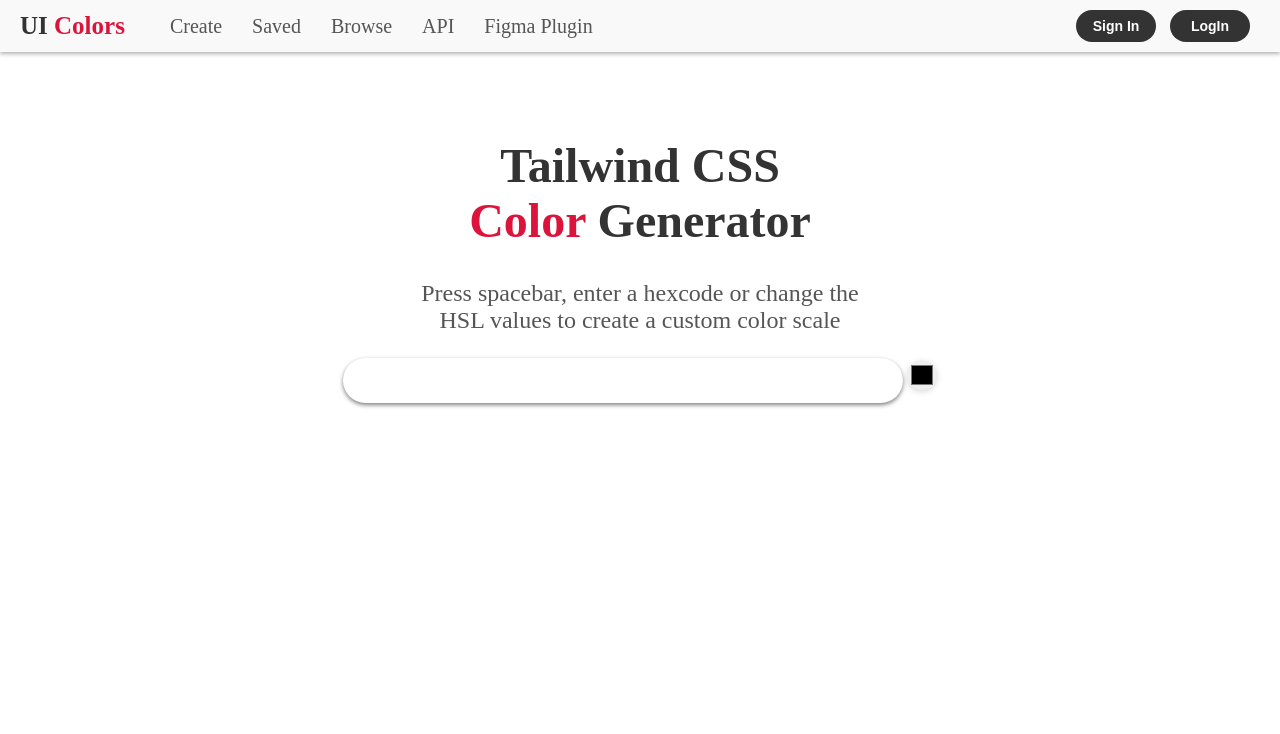
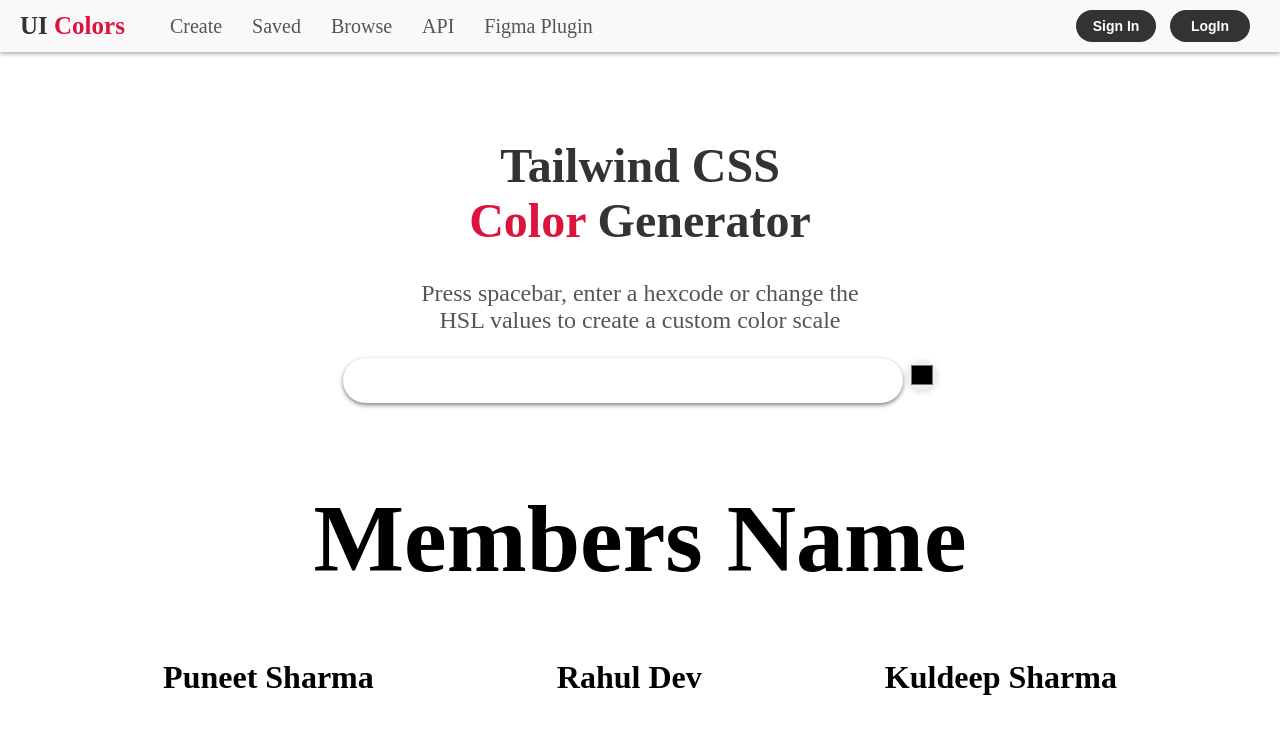
Before and after one commit to puneet2628/color-picker, a plain HTML site: page index.html in a window 1280 px wide. Drawn offline with Linux system fonts and the light colour scheme.

Commit message:
Add team members section with styling in index.html and index.css

```diff
--- a/css/index.css
+++ b/css/index.css
@@ -103,3 +103,18 @@ span{
     border: 1px
 
 }
+
+/* member section css */
+.team-members{
+    text-align: center;
+    margin-top: 5rem;
+    font-size: 3rem;
+    font-weight: bold;
+}
+.members-ul{
+    display: flex;
+    justify-content: space-evenly;
+    gap: 20px;
+    font-size: 2rem;
+    font-weight: bold;
+}
--- a/index.html
+++ b/index.html
@@ -47,5 +47,19 @@
 
         </div>
     </center>
+
+
+    <!-- team members -->
+     <div class="team-members">
+        <h1 class="member-heading">Members Name</h1>
+       <div class="member-name">
+        <ul class="members-ul">
+            <li class="member-list">Puneet Sharma</li>
+            <li class="member-list">Rahul Dev</li>
+            <li class="member-list">Kuldeep Sharma</li>
+        </ul>
+       </div>
+
+     </div>
 </body>
 </html>
```
